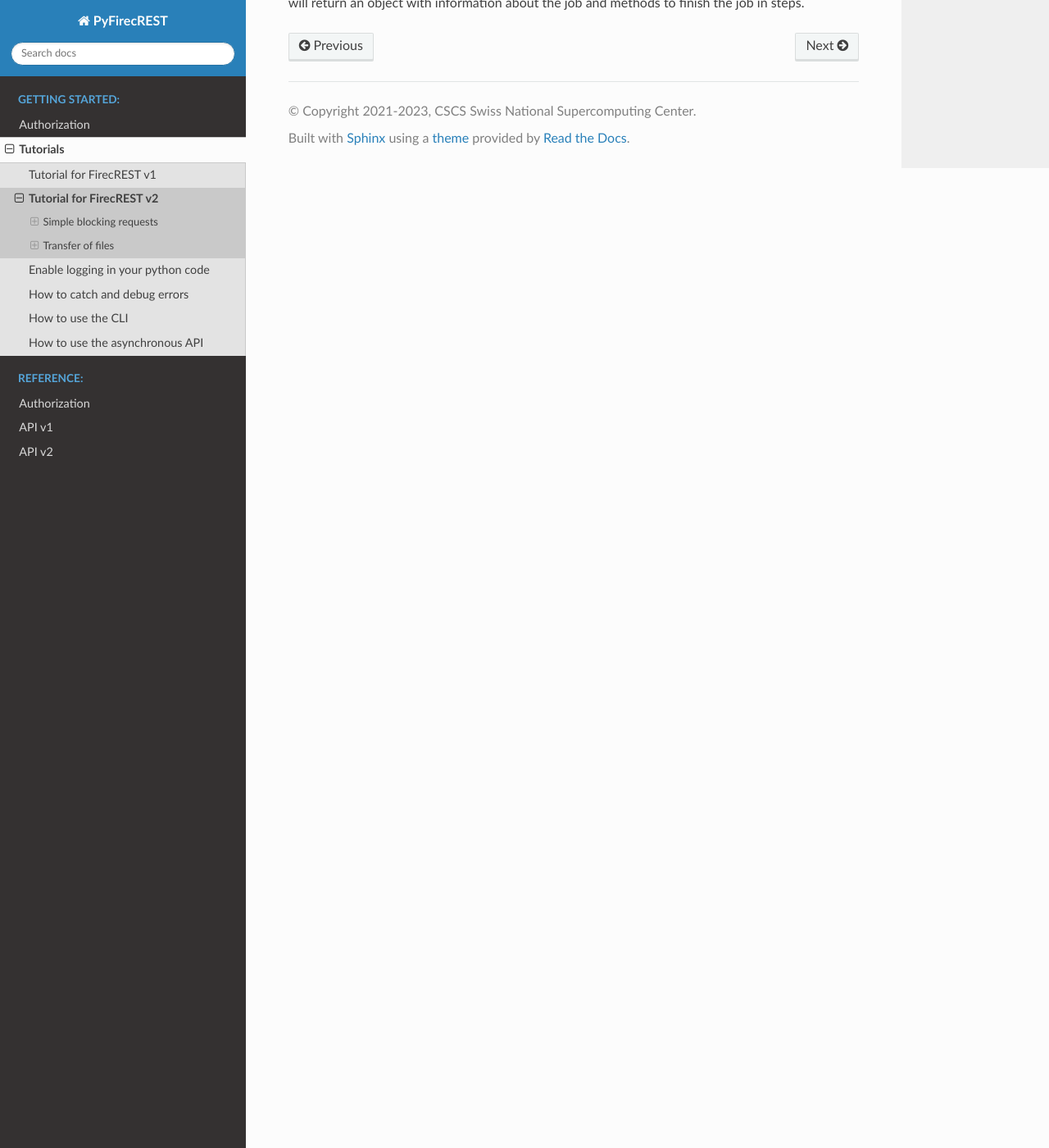
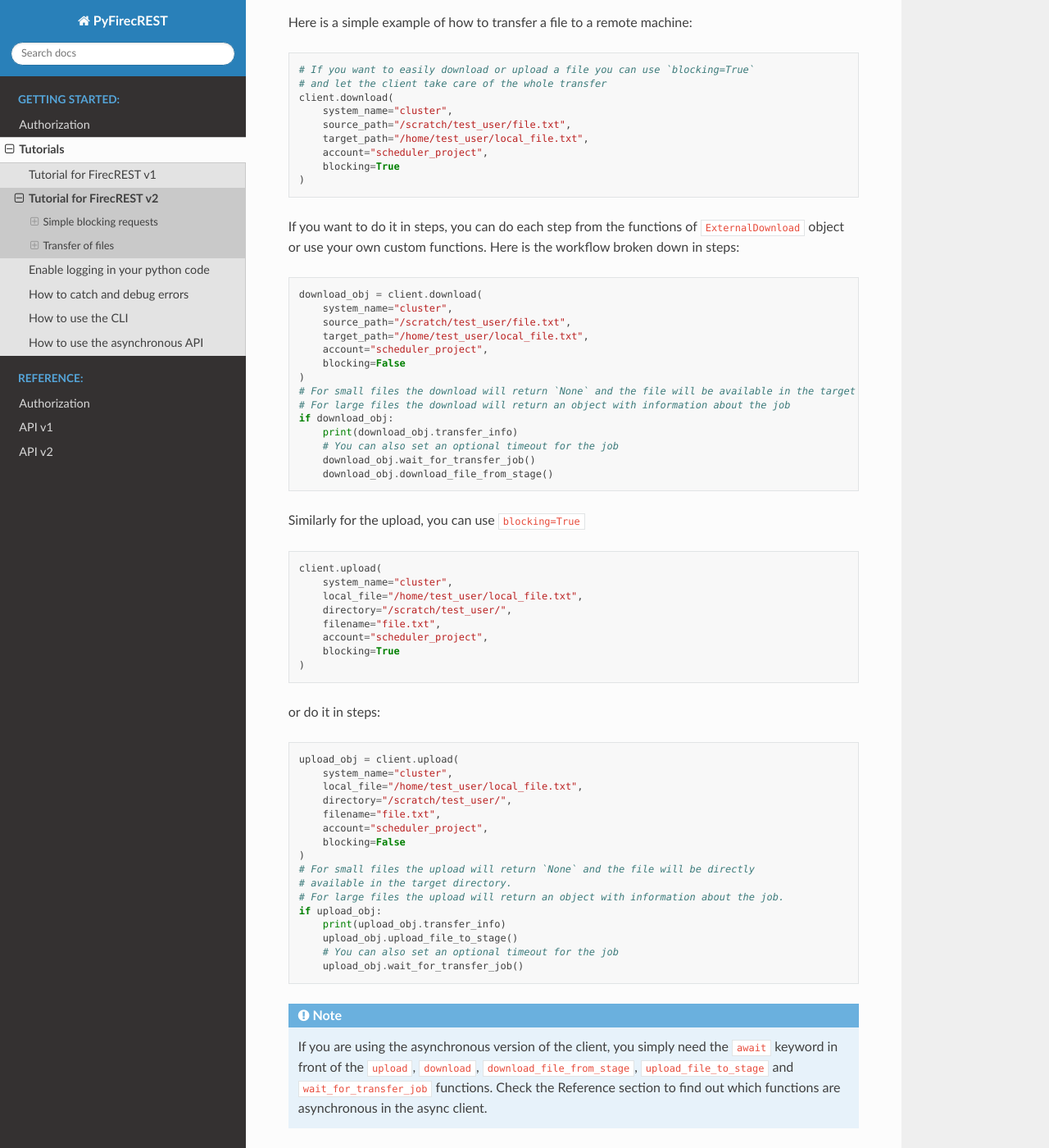
Before and after one commit to eth-cscs/pyfirecrest, a Sphinx documentation site: the page built from docs/source/tutorial_basic_v2.rst, in a window 1280 px wide and 1400 px high, scrolled down 4322 px. Shown: the whole window at 82% size. Built offline with Sphinx 7.4.7 and the Read the Docs theme 3.1.0, drawn with Linux system fonts in a browser that asks for light colours; some of the changed text lies outside the part shown.

Commit message:
Add example of data transfer in the tutorial (#154)
* Add example of data transfer in the tutorial

* Small fixes

* Small fix

* Fix typo

```diff
--- a/docs/source/tutorial_basic_v2.rst
+++ b/docs/source/tutorial_basic_v2.rst
@@ -221,3 +221,76 @@
 There is again the option to let the client handle the job submission or to do it manually.
 In case of small files the client will return ``None`` or raise an error if the transfer was not successful.
 For large files the client will return an object with information about the job and methods to finish the job in steps.
+
+Here is a simple example of how to transfer a file to a remote machine:
+
+.. code-block:: Python
+
+    # If you want to easily download or upload a file you can use `blocking=True`
+    # and let the client take care of the whole transfer
+    client.download(
+        system_name="cluster",
+        source_path="/scratch/test_user/file.txt",
+        target_path="/home/test_user/local_file.txt",
+        account="scheduler_project",
+        blocking=True
+    )
+
+If you want to do it in steps, you can do each step from the functions of ``ExternalDownload`` object or use your own custom functions.
+Here is the workflow broken down in steps:
+
+.. code-block:: Python
+
+    download_obj = client.download(
+        system_name="cluster",
+        source_path="/scratch/test_user/file.txt",
+        target_path="/home/test_user/local_file.txt",
+        account="scheduler_project",
+        blocking=False
+    )
+    # For small files the download will return `None` and the file will be available in the target directory
+    # For large files the download will return an object with information about the job
+    if download_obj:
+        print(download_obj.transfer_info)
+        # You can also set an optional timeout for the job
+        download_obj.wait_for_transfer_job()
+        download_obj.download_file_from_stage()
+
+Similarly for the upload, you can use ``blocking=True``
+
+.. code-block:: Python
+
+    client.upload(
+        system_name="cluster",
+        local_file="/home/test_user/local_file.txt",
+        directory="/scratch/test_user/",
+        filename="file.txt",
+        account="scheduler_project",
+        blocking=True
+    )
+
+or do it in steps:
+
+.. code-block:: Python
+
+    upload_obj = client.upload(
+        system_name="cluster",
+        local_file="/home/test_user/local_file.txt",
+        directory="/scratch/test_user/",
+        filename="file.txt",
+        account="scheduler_project",
+        blocking=False
+    )
+    # For small files the upload will return `None` and the file will be directly
+    # available in the target directory.
+    # For large files the upload will return an object with information about the job.
+    if upload_obj:
+        print(upload_obj.transfer_info)
+        upload_obj.upload_file_to_stage()
+        # You can also set an optional timeout for the job
+        upload_obj.wait_for_transfer_job()
+
+.. note::
+
+    If you are using the asynchronous version of the client, you simply need the ``await`` keyword in front of the ``upload``, ``download``, ``download_file_from_stage``, ``upload_file_to_stage`` and ``wait_for_transfer_job`` functions.
+    Check the Reference section to find out which functions are asynchronous in the async client.
```
Also changed, not shown: other parts of docs/source/tutorial_basic_v2.rst (+2 -2 lines).
